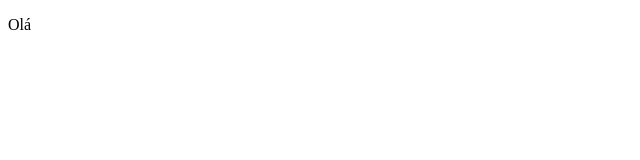
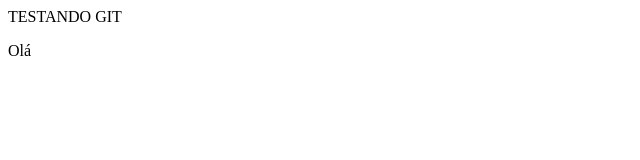
Before and after one commit to AlanLittell/git-101, a plain HTML site: page index.html in a window 1280 px wide. Shown: the whole page, without its empty margins (0-640 px from the left). Drawn offline with Linux system fonts and the light colour scheme.

Commit message:
TESTE GIT

```diff
--- a/index.html
+++ b/index.html
@@ -2,6 +2,9 @@
 <!DOCTYPE html>
 <html lang="en">
 <head>
+    <header>
+        TESTANDO GIT
+    </header>
     <meta charset="UTF-8">
     <meta name="viewport" content="width=device-width, initial-scale=1.0">
     <title>Document</title>
```
